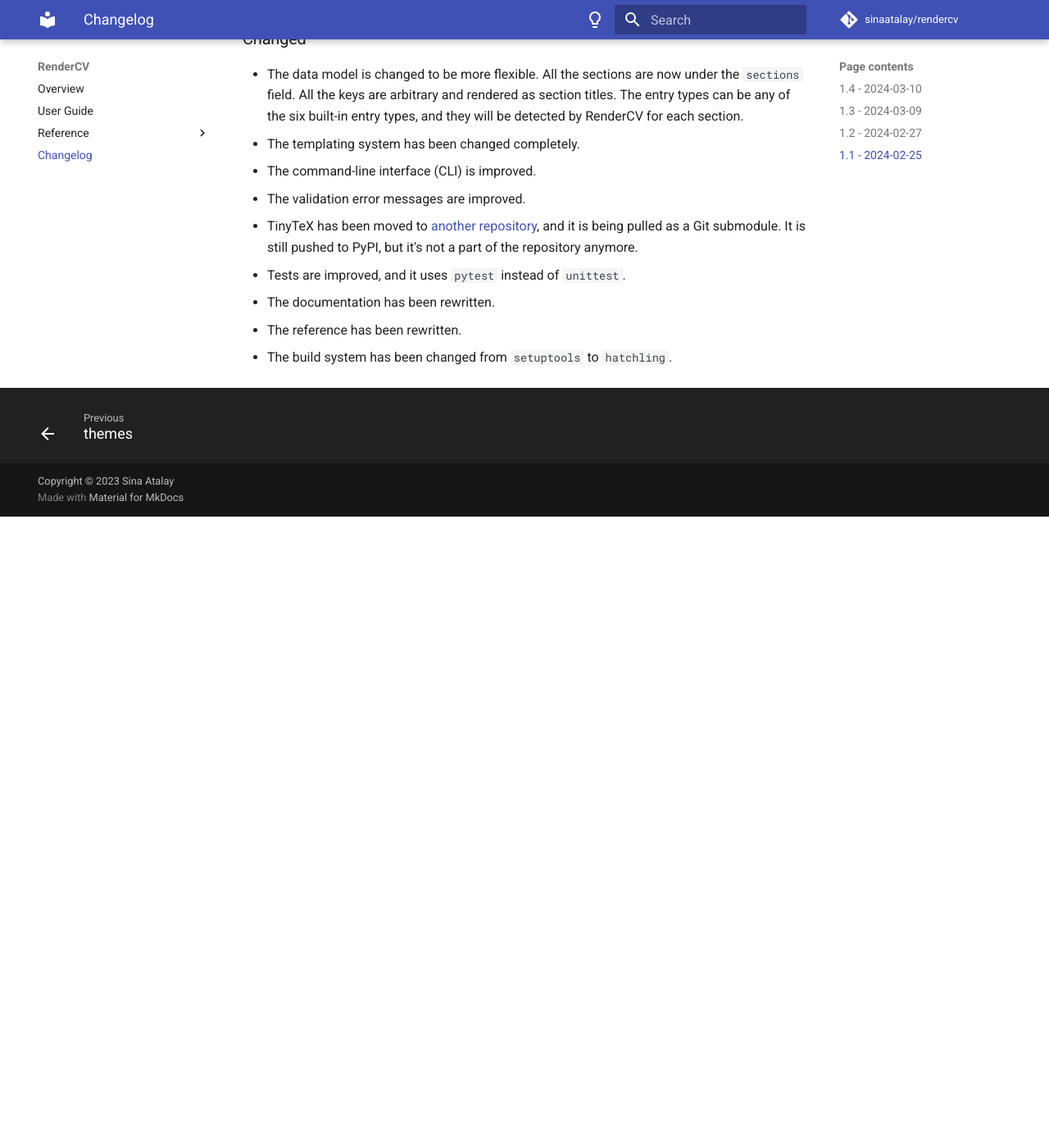
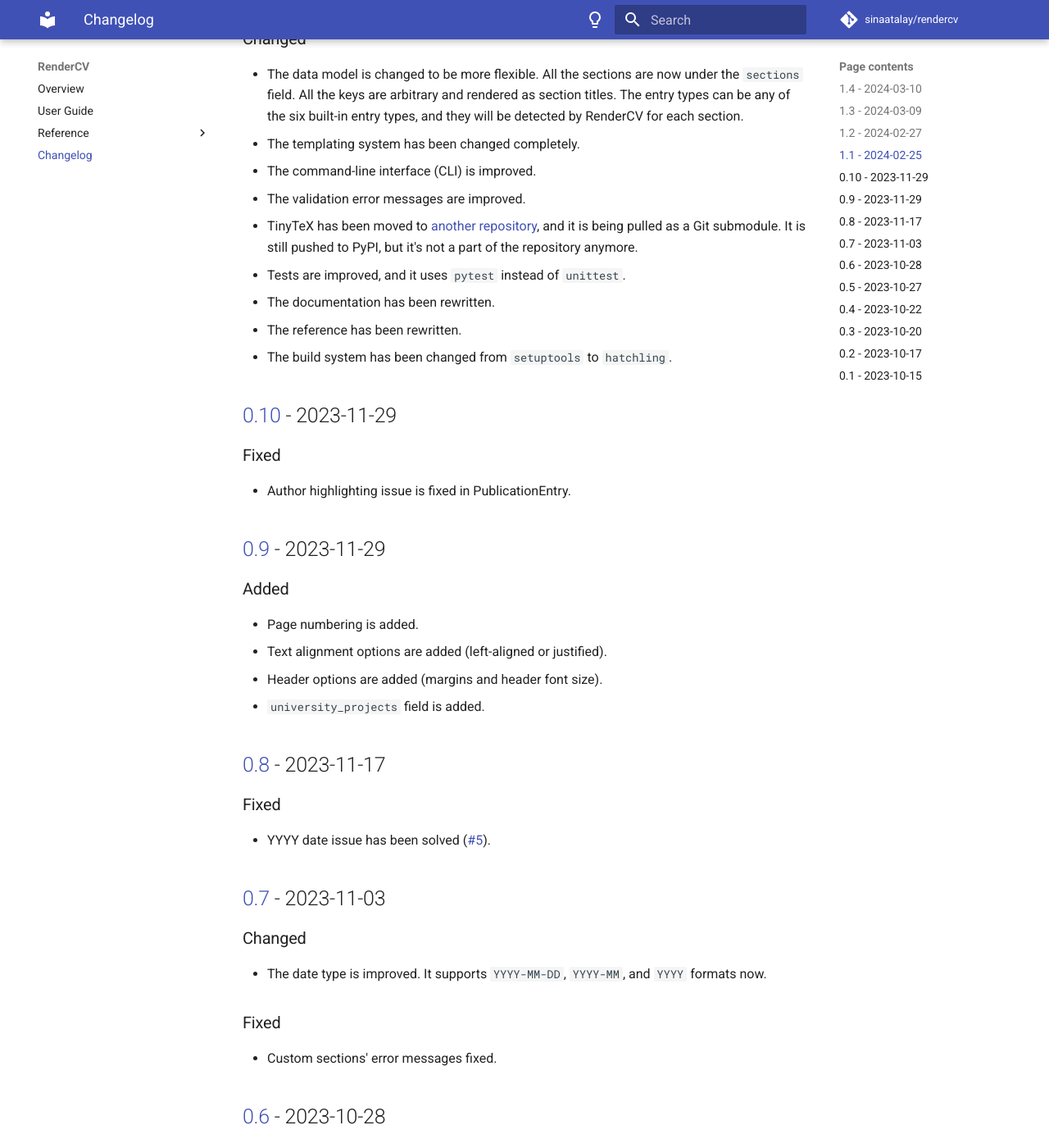
Before and after one commit to sinaatalay/rendercv, an MkDocs documentation site: the page built from docs/changelog.md, in a window 1280 px wide and 1400 px high, scrolled down 1840 px. Shown: the whole window at 82% size. Built offline with MkDocs 1.6.1 and Material for MkDocs 9.7.7, drawn with Linux system fonts in a browser that asks for light colours; comment, search, counter and statistics services are not loaded; before the commit the page ends 2470 px from its top, so only the background shows below that; some of the changed text lies outside the part shown.

Commit message:
docs: update changelog.md

```diff
--- a/docs/changelog.md
+++ b/docs/changelog.md
@@ -75,7 +75,86 @@
 - The reference has been rewritten.
 - The build system has been changed from `setuptools` to `hatchling`.
 
+## [0.10] - 2023-11-29
+
+### Fixed
+- Author highlighting issue is fixed in PublicationEntry.
+
+## [0.9] - 2023-11-29
+
+### Added
+- Page numbering is added.
+- Text alignment options are added (left-aligned or justified).
+- Header options are added (margins and header font size).
+- `university_projects` field is added.
+
+## [0.8] - 2023-11-17
+
+### Fixed
+- YYYY date issue has been solved ([#5](https://github.com/sinaatalay/rendercv/issues/5)).
+
+## [0.7] - 2023-11-03
+
+### Changed
+- The date type is improved. It supports `YYYY-MM-DD`, `YYYY-MM`, and `YYYY` formats now.
+
+### Fixed
+- Custom sections' error messages fixed.
+
+## [0.6] - 2023-10-28
+
+### Added
+- New fields are added: `experience`, `projects`, `awards`, `interests`, and `programming_skills`.
+
+### Fixed
+- DOI validation bug has been fixed by [@LabAsim](https://github.com/LabAsim) in [#3](https://github.com/sinaatalay/rendercv/pull/3)/
+
+
+## [0.5] - 2023-10-27
+
+### Added
+
+- Orcid support has been added.
+
+### Fixed
+
+- Special $\LaTeX$ characters' escaping has been fixed.
+
+
+## [0.4] - 2023-10-22
+
+### Changed
+
+- CLI has been improved for more intuitive validation error messages.
+
+## [0.3] - 2023-10-20
+
+### Fixed
+
+- Fixed colors of CLI output.
+- Fixed encoding problem.
+
+## [0.2] - 2023-10-17
+
+### Fixed
+
+- Fixed MacOS compatibility issues.
+
+## [0.1] - 2023-10-15
+
+The first release of RenderCV.
+
 [1.4]: https://github.com/sinaatalay/rendercv/releases/tag/v1.4
 [1.3]: https://github.com/sinaatalay/rendercv/releases/tag/v1.3
 [1.2]: https://github.com/sinaatalay/rendercv/releases/tag/v1.2
 [1.1]: https://github.com/sinaatalay/rendercv/releases/tag/v1.1
+[0.10]: https://github.com/sinaatalay/rendercv/releases/tag/v0.10
+[0.9]: https://github.com/sinaatalay/rendercv/releases/tag/v0.9
+[0.8]: https://github.com/sinaatalay/rendercv/releases/tag/v0.8
+[0.7]: https://github.com/sinaatalay/rendercv/releases/tag/v0.7
+[0.6]: https://github.com/sinaatalay/rendercv/releases/tag/v0.6
+[0.5]: https://github.com/sinaatalay/rendercv/releases/tag/v0.5
+[0.4]: https://github.com/sinaatalay/rendercv/releases/tag/v0.4
+[0.3]: https://github.com/sinaatalay/rendercv/releases/tag/v0.3
+[0.2]: https://github.com/sinaatalay/rendercv/releases/tag/v0.2
+[0.1]: https://github.com/sinaatalay/rendercv/releases/tag/v0.1
```
